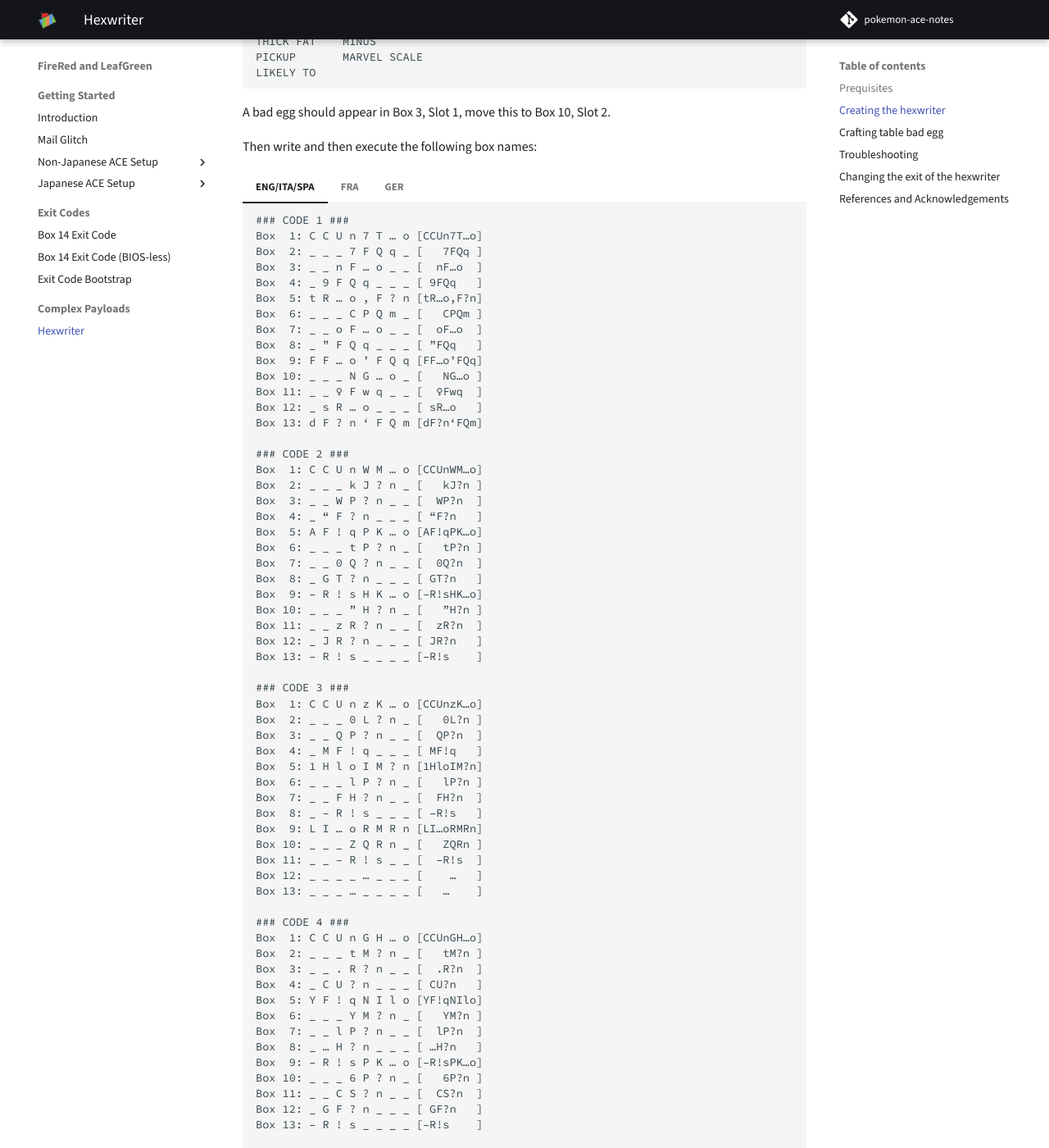
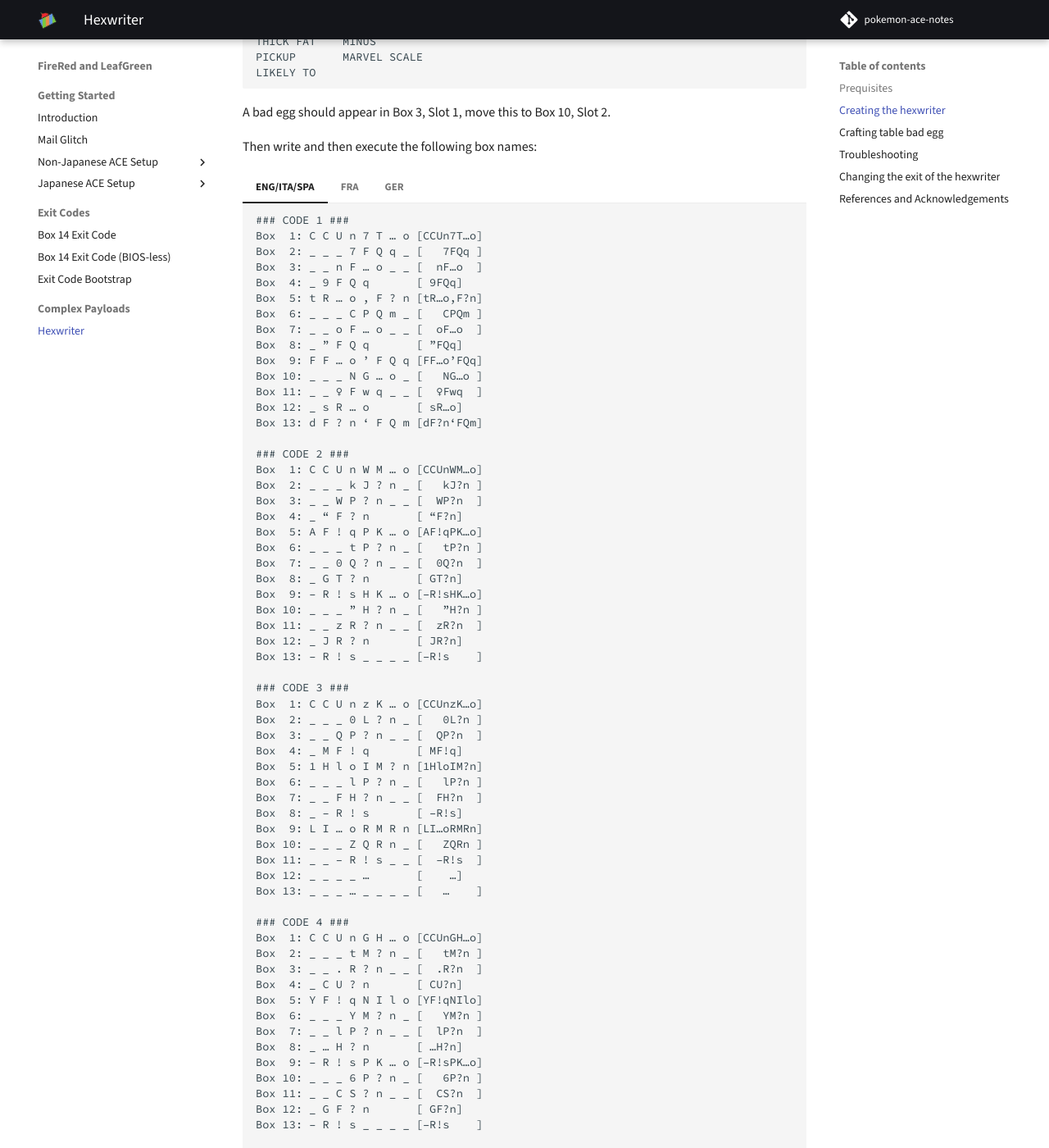
Before and after one commit to pomeg-letterbombers/pokemon-ace-notes, an MkDocs documentation site: the page built from content/frlg-hex-writer.md, in a window 1280 px wide and 1400 px high, scrolled down 1379 px. Shown: the whole window at 82% size. Built offline with MkDocs 1.6.1 and Material for MkDocs 9.7.7, drawn with Linux system fonts in a browser that asks for light colours; comment, search, counter and statistics services are not loaded; some of the changed text lies outside the part shown.

````diff
--- a/content/frlg-hex-writer.md
+++ b/content/frlg-hex-writer.md
@@ -97,90 +97,90 @@ Then write and then execute the following box names:
     Box  1: C C U n 7 T … o	[CCUn7T…o]
     Box  2: _ _ _ 7 F Q q _	[   7FQq ]
     Box  3: _ _ n F … o _ _	[  nF…o  ]
-    Box  4: _ 9 F Q q _ _ _	[ 9FQq   ]
+    Box  4: _ 9 F Q q      	[ 9FQq]
     Box  5: t R … o , F ? n	[tR…o,F?n]
     Box  6: _ _ _ C P Q m _	[   CPQm ]
     Box  7: _ _ o F … o _ _	[  oF…o  ]
-    Box  8: _ ” F Q q _ _ _	[ ”FQq   ]
+    Box  8: _ ” F Q q      	[ ”FQq]
     Box  9: F F … o ’ F Q q	[FF…o’FQq]
     Box 10: _ _ _ N G … o _	[   NG…o ]
     Box 11: _ _ ♀ F w q _ _	[  ♀Fwq  ]
-    Box 12: _ s R … o _ _ _	[ sR…o   ]
+    Box 12: _ s R … o      	[ sR…o]
     Box 13: d F ? n ‘ F Q m	[dF?n‘FQm]
 
     ### CODE 2 ###
     Box  1: C C U n W M … o	[CCUnWM…o]
     Box  2: _ _ _ k J ? n _	[   kJ?n ]
     Box  3: _ _ W P ? n _ _	[  WP?n  ]
-    Box  4: _ “ F ? n _ _ _	[ “F?n   ]
+    Box  4: _ “ F ? n      	[ “F?n]
     Box  5: A F ! q P K … o	[AF!qPK…o]
     Box  6: _ _ _ t P ? n _	[   tP?n ]
     Box  7: _ _ 0 Q ? n _ _	[  0Q?n  ]
-    Box  8: _ G T ? n _ _ _	[ GT?n   ]
+    Box  8: _ G T ? n      	[ GT?n]
     Box  9: – R ! s H K … o	[–R!sHK…o]
     Box 10: _ _ _ ” H ? n _	[   ”H?n ]
     Box 11: _ _ z R ? n _ _	[  zR?n  ]
-    Box 12: _ J R ? n _ _ _	[ JR?n   ]
+    Box 12: _ J R ? n      	[ JR?n]
     Box 13: – R ! s _ _ _ _	[–R!s    ]
 
     ### CODE 3 ###
     Box  1: C C U n z K … o	[CCUnzK…o]
     Box  2: _ _ _ 0 L ? n _	[   0L?n ]
     Box  3: _ _ Q P ? n _ _	[  QP?n  ]
-    Box  4: _ M F ! q _ _ _	[ MF!q   ]
+    Box  4: _ M F ! q      	[ MF!q]
     Box  5: 1 H l o I M ? n	[1HloIM?n]
     Box  6: _ _ _ l P ? n _	[   lP?n ]
     Box  7: _ _ F H ? n _ _	[  FH?n  ]
-    Box  8: _ – R ! s _ _ _	[ –R!s   ]
+    Box  8: _ – R ! s      	[ –R!s]
     Box  9: L I … o R M R n	[LI…oRMRn]
     Box 10: _ _ _ Z Q R n _	[   ZQRn ]
     Box 11: _ _ – R ! s _ _	[  –R!s  ]
-    Box 12: _ _ _ _ … _ _ _	[    …   ]
+    Box 12: _ _ _ _ …      	[    …]
     Box 13: _ _ _ … _ _ _ _	[   …    ]
 
     ### CODE 4 ###
     Box  1: C C U n G H … o	[CCUnGH…o]
     Box  2: _ _ _ t M ? n _	[   tM?n ]
     Box  3: _ _ . R ? n _ _	[  .R?n  ]
-    Box  4: _ C U ? n _ _ _	[ CU?n   ]
+    Box  4: _ C U ? n      	[ CU?n]
     Box  5: Y F ! q N I l o	[YF!qNIlo]
     Box  6: _ _ _ Y M ? n _	[   YM?n ]
     Box  7: _ _ l P ? n _ _	[  lP?n  ]
-    Box  8: _ … H ? n _ _ _	[ …H?n   ]
+    Box  8: _ … H ? n      	[ …H?n]
     Box  9: – R ! s P K … o	[–R!sPK…o]
     Box 10: _ _ _ 6 P ? n _	[   6P?n ]
     Box 11: _ _ C S ? n _ _	[  CS?n  ]
-    Box 12: _ G F ? n _ _ _	[ GF?n   ]
+    Box 12: _ G F ? n      	[ GF?n]
     Box 13: – R ! s _ _ _ _	[–R!s    ]
 
     ### CODE 5 ###
     Box  1: C C U n , I l o	[CCUn,Ilo]
     Box  2: _ _ _ q M ? n _	[   qM?n ]
     Box  3: _ _ P P ? n _ _	[  PP?n  ]
-    Box  4: _ F I ? n _ _ _	[ FI?n   ]
+    Box  4: _ F I ? n      	[ FI?n]
     Box  5: k F ! q X H … o	[kF!qXH…o]
     Box  6: _ _ _ 1 M ? n _	[   1M?n ]
     Box  7: _ _ x R ? n _ _	[  xR?n  ]
-    Box  8: _ 0 R ? n _ _ _	[ 0R?n   ]
+    Box  8: _ 0 R ? n      	[ 0R?n]
     Box  9: C U ? n – R ! s	[CU?n–R!s]
     Box 10: _ _ _ 4 J l o _	[   4Jlo ]
     Box 11: _ _ 0 I ? n _ _	[  0I?n  ]
-    Box 12: _ k M ? n _ _ _	[ kM?n   ]
+    Box 12: _ k M ? n      	[ kM?n]
     Box 13: e P ? n – R ! s	[eP?n–R!s]
 
     ### CODE 6 ###
     Box  1: C C U n N I l o	[CCUnNIlo]
     Box  2: _ _ _ b M ? n _	[   bM?n ]
     Box  3: _ _ c R ? n _ _	[  cR?n  ]
-    Box  4: _ 2 S ? n _ _ _	[ 2S?n   ]
+    Box  4: _ 2 S ? n      	[ 2S?n]
     Box  5: H F ? n w F ! q	[HF?nwF!q]
     Box  6: _ _ _ l K … o _	[   lK…o ]
     Box  7: _ _ 1 L ? n _ _	[  1L?n  ]
-    Box  8: _ E O ? n _ _ _	[ EO?n   ]
+    Box  8: _ E O ? n      	[ EO?n]
     Box  9: G S ? n – R ! s	[GS?n–R!s]
     Box 10: _ _ _ m F l o _	[   mFlo ]
     Box 11: _ _ y L R o _ _	[  yLRo  ]
-    Box 12: _ m H R o _ _ _	[ mHRo   ]
+    Box 12: _ m H R o      	[ mHRo]
     Box 13: _ H ? n – R ! s	[ H?n–R!s]
     ```
 
@@ -191,90 +191,90 @@ Then write and then execute the following box names:
     Box  1: C C U n 7 T … o	[CCUn7T…o]
     Box  2: _ _ _ 7 F Q q _	[   7FQq ]
     Box  3: _ _ n F … o _ _	[  nF…o  ]
-    Box  4: _ 9 F Q q _ _ _	[ 9FQq   ]
+    Box  4: _ 9 F Q q      	[ 9FQq]
     Box  5: t R … o , F ? n	[tR…o,F?n]
     Box  6: _ _ _ C P Q m _	[   CPQm ]
     Box  7: _ _ o F … o _ _	[  oF…o  ]
-    Box  8: _ » F Q q _ _ _	[ »FQq   ]
+    Box  8: _ » F Q q      	[ »FQq]
     Box  9: F F … o ’ F Q q	[FF…o’FQq]
     Box 10: _ _ _ N G … o _	[   NG…o ]
     Box 11: _ _ ♀ F w q _ _	[  ♀Fwq  ]
-    Box 12: _ s R … o _ _ _	[ sR…o   ]
+    Box 12: _ s R … o      	[ sR…o]
     Box 13: d F ? n ‘ F Q m	[dF?n‘FQm]
 
     ### CODE 2 ###
     Box  1: C C U n W M … o	[CCUnWM…o]
     Box  2: _ _ _ k J ? n _	[   kJ?n ]
     Box  3: _ _ W P ? n _ _	[  WP?n  ]
-    Box  4: _ « F ? n _ _ _	[ «F?n   ]
+    Box  4: _ « F ? n      	[ «F?n]
     Box  5: A F ! q P K … o	[AF!qPK…o]
     Box  6: _ _ _ t P ? n _	[   tP?n ]
     Box  7: _ _ 0 Q ? n _ _	[  0Q?n  ]
-    Box  8: _ G T ? n _ _ _	[ GT?n   ]
+    Box  8: _ G T ? n      	[ GT?n]
     Box  9: – R ! s H K … o	[–R!sHK…o]
     Box 10: _ _ _ » H ? n _	[   »H?n ]
     Box 11: _ _ z R ? n _ _	[  zR?n  ]
-    Box 12: _ J R ? n _ _ _	[ JR?n   ]
+    Box 12: _ J R ? n      	[ JR?n]
     Box 13: – R ! s _ _ _ _	[–R!s    ]
 
     ### CODE 3 ###
     Box  1: C C U n z K … o	[CCUnzK…o]
     Box  2: _ _ _ 0 L ? n _	[   0L?n ]
     Box  3: _ _ Q P ? n _ _	[  QP?n  ]
-    Box  4: _ M F ! q _ _ _	[ MF!q   ]
+    Box  4: _ M F ! q      	[ MF!q]
     Box  5: 1 H l o I M ? n	[1HloIM?n]
     Box  6: _ _ _ l P ? n _	[   lP?n ]
     Box  7: _ _ F H ? n _ _	[  FH?n  ]
-    Box  8: _ – R ! s _ _ _	[ –R!s   ]
+    Box  8: _ – R ! s      	[ –R!s]
     Box  9: L I … o R M R n	[LI…oRMRn]
     Box 10: _ _ _ Z Q R n _	[   ZQRn ]
     Box 11: _ _ – R ! s _ _	[  –R!s  ]
-    Box 12: _ _ _ _ … _ _ _	[    …   ]
+    Box 12: _ _ _ _ …      	[    …]
     Box 13: _ _ _ … _ _ _ _	[   …    ]
 
     ### CODE 4 ###
     Box  1: C C U n G H … o	[CCUnGH…o]
     Box  2: _ _ _ t M ? n _	[   tM?n ]
     Box  3: _ _ . R ? n _ _	[  .R?n  ]
-    Box  4: _ C U ? n _ _ _	[ CU?n   ]
+    Box  4: _ C U ? n      	[ CU?n]
     Box  5: Y F ! q N I l o	[YF!qNIlo]
     Box  6: _ _ _ Y M ? n _	[   YM?n ]
     Box  7: _ _ l P ? n _ _	[  lP?n  ]
-    Box  8: _ … H ? n _ _ _	[ …H?n   ]
+    Box  8: _ … H ? n      	[ …H?n]
     Box  9: – R ! s P K … o	[–R!sPK…o]
     Box 10: _ _ _ 6 P ? n _	[   6P?n ]
     Box 11: _ _ C S ? n _ _	[  CS?n  ]
-    Box 12: _ G F ? n _ _ _	[ GF?n   ]
+    Box 12: _ G F ? n      	[ GF?n]
     Box 13: – R ! s _ _ _ _	[–R!s    ]
 
     ### CODE 5 ###
     Box  1: C C U n , I l o	[CCUn,Ilo]
     Box  2: _ _ _ q M ? n _	[   qM?n ]
     Box  3: _ _ P P ? n _ _	[  PP?n  ]
-    Box  4: _ F I ? n _ _ _	[ FI?n   ]
+    Box  4: _ F I ? n      	[ FI?n]
     Box  5: k F ! q X H … o	[kF!qXH…o]
     Box  6: _ _ _ 1 M ? n _	[   1M?n ]
     Box  7: _ _ x R ? n _ _	[  xR?n  ]
-    Box  8: _ 0 R ? n _ _ _	[ 0R?n   ]
+    Box  8: _ 0 R ? n      	[ 0R?n]
     Box  9: C U ? n – R ! s	[CU?n–R!s]
     Box 10: _ _ _ 4 J l o _	[   4Jlo ]
     Box 11: _ _ 0 I ? n _ _	[  0I?n  ]
-    Box 12: _ k M ? n _ _ _	[ kM?n   ]
+    Box 12: _ k M ? n      	[ kM?n]
     Box 13: e P ? n – R ! s	[eP?n–R!s]
 
     ### CODE 6 ###
     Box  1: C C U n N I l o	[CCUnNIlo]
     Box  2: _ _ _ b M ? n _	[   bM?n ]
     Box  3: _ _ c R ? n _ _	[  cR?n  ]
-    Box  4: _ 2 S ? n _ _ _	[ 2S?n   ]
+    Box  4: _ 2 S ? n      	[ 2S?n]
     Box  5: H F ? n w F ! q	[HF?nwF!q]
     Box  6: _ _ _ l K … o _	[   lK…o ]
     Box  7: _ _ 1 L ? n _ _	[  1L?n  ]
-    Box  8: _ E O ? n _ _ _	[ EO?n   ]
+    Box  8: _ E O ? n      	[ EO?n]
     Box  9: G S ? n – R ! s	[GS?n–R!s]
     Box 10: _ _ _ m F l o _	[   mFlo ]
     Box 11: _ _ y L R o _ _	[  yLRo  ]
-    Box 12: _ m H R o _ _ _	[ mHRo   ]
+    Box 12: _ m H R o      	[ mHRo]
     Box 13: _ H ? n – R ! s	[ H?n–R!s]
     ```
 
@@ -285,90 +285,90 @@ Then write and then execute the following box names:
     Box  1: C C U n 7 T … o	[CCUn7T…o]
     Box  2: _ _ _ 7 F Q q _	[   7FQq ]
     Box  3: _ _ n F … o _ _	[  nF…o  ]
-    Box  4: _ 9 F Q q _ _ _	[ 9FQq   ]
+    Box  4: _ 9 F Q q      	[ 9FQq]
     Box  5: t R … o , F ? n	[tR…o,F?n]
     Box  6: _ _ _ C P Q m _	[   CPQm ]
     Box  7: _ _ o F … o _ _	[  oF…o  ]
-    Box  8: _ “ F Q q _ _ _	[ “FQq   ]
+    Box  8: _ “ F Q q      	[ “FQq]
     Box  9: F F … o ’ F Q q	[FF…o’FQq]
     Box 10: _ _ _ N G … o _	[   NG…o ]
     Box 11: _ _ ♀ F w q _ _	[  ♀Fwq  ]
-    Box 12: _ s R … o _ _ _	[ sR…o   ]
+    Box 12: _ s R … o      	[ sR…o]
     Box 13: d F ? n ‘ F Q m	[dF?n‘FQm]
 
     ### CODE 2 ###
     Box  1: C C U n W M … o	[CCUnWM…o]
     Box  2: _ _ _ k J ? n _	[   kJ?n ]
     Box  3: _ _ W P ? n _ _	[  WP?n  ]
-    Box  4: _ „ F ? n _ _ _	[ „F?n   ]
+    Box  4: _ „ F ? n      	[ „F?n]
     Box  5: A F ! q P K … o	[AF!qPK…o]
     Box  6: _ _ _ t P ? n _	[   tP?n ]
     Box  7: _ _ 0 Q ? n _ _	[  0Q?n  ]
-    Box  8: _ G T ? n _ _ _	[ GT?n   ]
+    Box  8: _ G T ? n      	[ GT?n]
     Box  9: – R ! s H K … o	[–R!sHK…o]
     Box 10: _ _ _ “ H ? n _	[   “H?n ]
     Box 11: _ _ ü R ? n _ _	[  üR?n  ]
-    Box 12: _ B R ? n _ _ _	[ BR?n   ]
+    Box 12: _ B R ? n      	[ BR?n]
     Box 13: – R ! s _ _ _ _	[–R!s    ]
 
     ### CODE 3 ###
     Box  1: C C U n z K … o	[CCUnzK…o]
     Box  2: _ _ _ 0 L ? n _	[   0L?n ]
     Box  3: _ _ Q P ? n _ _	[  QP?n  ]
-    Box  4: _ M F ! q _ _ _	[ MF!q   ]
+    Box  4: _ M F ! q      	[ MF!q]
     Box  5: 1 H l o I M ? n	[1HloIM?n]
     Box  6: _ _ _ l P ? n _	[   lP?n ]
     Box  7: _ _ F H ? n _ _	[  FH?n  ]
-    Box  8: _ – R ! s _ _ _	[ –R!s   ]
+    Box  8: _ – R ! s      	[ –R!s]
     Box  9: L I … o R M R n	[LI…oRMRn]
     Box 10: _ _ _ Z Q R n _	[   ZQRn ]
     Box 11: _ _ – R ! s _ _	[  –R!s  ]
-    Box 12: _ _ _ _ … _ _ _	[    …   ]
+    Box 12: _ _ _ _ …      	[    …]
     Box 13: _ _ _ … _ _ _ _	[   …    ]
 
     ### CODE 4 ###
     Box  1: C C U n G H … o	[CCUnGH…o]
     Box  2: _ _ _ t M ? n _	[   tM?n ]
     Box  3: _ _ . R ? n _ _	[  .R?n  ]
-    Box  4: _ C U ? n _ _ _	[ CU?n   ]
+    Box  4: _ C U ? n      	[ CU?n]
     Box  5: Y F ! q N I l o	[YF!qNIlo]
     Box  6: _ _ _ Y M ? n _	[   YM?n ]
     Box  7: _ _ l P ? n _ _	[  lP?n  ]
-    Box  8: _ … H ? n _ _ _	[ …H?n   ]
+    Box  8: _ … H ? n      	[ …H?n]
     Box  9: – R ! s P K … o	[–R!sPK…o]
     Box 10: _ _ _ 8 P ? n _	[   8P?n ]
     Box 11: _ _ ü T ? n _ _	[  üT?n  ]
-    Box 12: _ 0 F ? n _ _ _	[ 0F?n   ]
+    Box 12: _ 0 F ? n      	[ 0F?n]
     Box 13: – R ! s _ _ _ _	[–R!s    ]
 
     ### CODE 5 ###
     Box  1: C C U n , I l o	[CCUn,Ilo]
     Box  2: _ _ _ q M ? n _	[   qM?n ]
     Box  3: _ _ P P ? n _ _	[  PP?n  ]
-    Box  4: _ F I ? n _ _ _	[ FI?n   ]
+    Box  4: _ F I ? n      	[ FI?n]
     Box  5: k F ! q Ö H … o	[kF!qÖH…o]
     Box  6: _ _ _ 1 M ? n _	[   1M?n ]
     Box  7: _ _ z R ? n _ _	[  zR?n  ]
-    Box  8: _ 0 R ? n _ _ _	[ 0R?n   ]
+    Box  8: _ 0 R ? n      	[ 0R?n]
     Box  9: Ö F ? n – R ! s	[ÖF?n–R!s]
     Box 10: _ _ _ 4 J l o _	[   4Jlo ]
     Box 11: _ _ 0 I ? n _ _	[  0I?n  ]
-    Box 12: _ k M ? n _ _ _	[ kM?n   ]
+    Box 12: _ k M ? n      	[ kM?n]
     Box 13: e P ? n – R ! s	[eP?n–R!s]
 
     ### CODE 6 ###
     Box  1: C C U n b M … o	[CCUnbM…o]
     Box  2: _ _ _ z H ? n _	[   zH?n ]
     Box  3: _ _ ü R ? n _ _	[  üR?n  ]
-    Box  4: _ 6 T ? n _ _ _	[ 6T?n   ]
+    Box  4: _ 6 T ? n      	[ 6T?n]
     Box  5: w F ! q l K … o	[wF!qlK…o]
     Box  6: _ _ _ 1 L ? n _	[   1L?n ]
     Box  7: _ _ E O ? n _ _	[  EO?n  ]
-    Box  8: _ G S ? n _ _ _	[ GS?n   ]
+    Box  8: _ G S ? n      	[ GS?n]
     Box  9: – R ! s m F l o	[–R!smFlo]
     Box 10: _ _ _ y L R o _	[   yLRo ]
     Box 11: _ _ m H R o _ _	[  mHRo  ]
-    Box 12: _ _ F ? n _ _ _	[  F?n   ]
+    Box 12: _ _ F ? n      	[  F?n]
     Box 13: – R ! s _ _ _ _	[–R!s    ]
 
     ```
@@ -522,15 +522,15 @@ Place the wrong hexwriter back in Box 10, Slot 19, then write the following box
     Box  1: x “ U n … F g m	[x“Un…Fgm]
     Box  2: _ _ _ , G ? n _	[   ,G?n ]
     Box  3: _ _ 3 G R n _ _	[  3GRn  ]
-    Box  4: _ … F Q m _ _ _	[ …FQm   ]
+    Box  4: _ … F Q m      	[ …FQm]
     Box  5: 4 C U n F “ Q n	[4CUnF“Qn]
     Box  6: _ _ _ A _ B m _	[   A Bm ]
     Box  7: _ _ ” … h m _ _	[  ”…hm  ]
-    Box  8: _ _ … ! l _ _ _	[  …!l   ]
+    Box  8: _ _ … ! l      	[  …!l]
     Box  9: X R U n / D R m	[XRUn/DRm]
     Box 10: _ _ _ _ _ _ … _	[      … ]
     Box 11: _ _ _ _ _ … _ _	[     …  ]
-    Box 12: _ _ _ _ … _ _ _	[    …   ]
+    Box 12: _ _ _ _ …      	[    …]
     Box 13: _ _ _ … _ _ _ _	[   …    ]
     ```
 
@@ -540,15 +540,15 @@ Place the wrong hexwriter back in Box 10, Slot 19, then write the following box
     Box  1: x « U n … F g m	[x«Un…Fgm]
     Box  2: _ _ _ , G ? n _	[   ,G?n ]
     Box  3: _ _ 3 G R n _ _	[  3GRn  ]
-    Box  4: _ … F Q m _ _ _	[ …FQm   ]
+    Box  4: _ … F Q m      	[ …FQm]
     Box  5: 4 C U n F « Q n	[4CUnF«Qn]
     Box  6: _ _ _ A _ B m _	[   A Bm ]
     Box  7: _ _ » … h m _ _	[  »…hm  ]
-    Box  8: _ _ … ! l _ _ _	[  …!l   ]
+    Box  8: _ _ … ! l      	[  …!l]
     Box  9: X R U n / D R m	[XRUn/DRm]
     Box 10: _ _ _ _ _ _ … _	[      … ]
     Box 11: _ _ _ _ _ … _ _	[     …  ]
-    Box 12: _ _ _ _ … _ _ _	[    …   ]
+    Box 12: _ _ _ _ …      	[    …]
     Box 13: _ _ _ … _ _ _ _	[   …    ]
     ```
 
@@ -558,15 +558,15 @@ Place the wrong hexwriter back in Box 10, Slot 19, then write the following box
     Box  1: x „ U n … F g m	[x„Un…Fgm]
     Box  2: _ _ _ , G ? n _	[   ,G?n ]
     Box  3: _ _ 3 G R n _ _	[  3GRn  ]
-    Box  4: _ … F Q m _ _ _	[ …FQm   ]
+    Box  4: _ … F Q m      	[ …FQm]
     Box  5: 4 C U n F „ Q n	[4CUnF„Qn]
     Box  6: _ _ _ A _ B m _	[   A Bm ]
     Box  7: _ _ “ … h m _ _	[  “…hm  ]
-    Box  8: _ _ … ! l _ _ _	[  …!l   ]
+    Box  8: _ _ … ! l      	[  …!l]
     Box  9: X R U n / D R m	[XRUn/DRm]
     Box 10: _ _ _ _ _ _ … _	[      … ]
     Box 11: _ _ _ _ _ … _ _	[     …  ]
-    Box 12: _ _ _ _ … _ _ _	[    …   ]
+    Box 12: _ _ _ _ …      	[    …]
     Box 13: _ _ _ … _ _ _ _	[   …    ]
     ```
 
@@ -635,7 +635,7 @@ By default they change the exit to `BX r0` but follow the annotation on Box 5 to
     Box  1: l … l o z ♀ Q o	[l…loz♀Qo]
     Box  2: ♀ Q n F F U n _	[♀QnFFUn ]
     Box  3: _ _ g … ? q _ _	[  g…?q  ]
-    Box  4: _ C S U n _ _ _	[ CSUn   ]
+    Box  4: _ C S U n      	[ CSUn]
     Box  5: l ” Q o c … ? q	[l”Qoc…?q] (change 'l' to ' ' for BX lr)
     Box  6: _ F o _ _ _ _ _	[ Fo     ]
     ```
@@ -646,7 +646,7 @@ By default they change the exit to `BX r0` but follow the annotation on Box 5 to
     Box  1: l … l o z ♀ Q o	[l…loz♀Qo]
     Box  2: ♀ Q n F F U n _	[♀QnFFUn ]
     Box  3: _ _ g … ? q _ _	[  g…?q  ]
-    Box  4: _ C S U n _ _ _	[ CSUn   ]
+    Box  4: _ C S U n      	[ CSUn]
     Box  5: l » Q o c … ? q	[l»Qoc…?q] (change 'l' to ' ' for BX lr)
     Box  6: _ F o _ _ _ _ _	[ Fo     ]
     ```
@@ -657,7 +657,7 @@ By default they change the exit to `BX r0` but follow the annotation on Box 5 to
     Box  1: l … l o z ♀ Q o	[l…loz♀Qo]
     Box  2: ♀ Q n F F U n _	[♀QnFFUn ]
     Box  3: _ _ g … ? q _ _	[  g…?q  ]
-    Box  4: _ C S U n _ _ _	[ CSUn   ]
+    Box  4: _ C S U n      	[ CSUn]
     Box  5: l “ Q o c … ? q	[l“Qoc…?q] (change 'l' to ' ' for BX lr)
     Box  6: _ F o _ _ _ _ _	[ Fo     ]
     ```
````
Also changed, not shown: other parts of content/frlg-hex-writer.md (+2 -2 lines), content/frlg-box-14-exit-biosless.md (+2 -2 lines), content/frlg-exit-code-bootstrap.md (+9 -9 lines), content/frlg-hexwriter-setup-explanation.md (+3 -3 lines).
